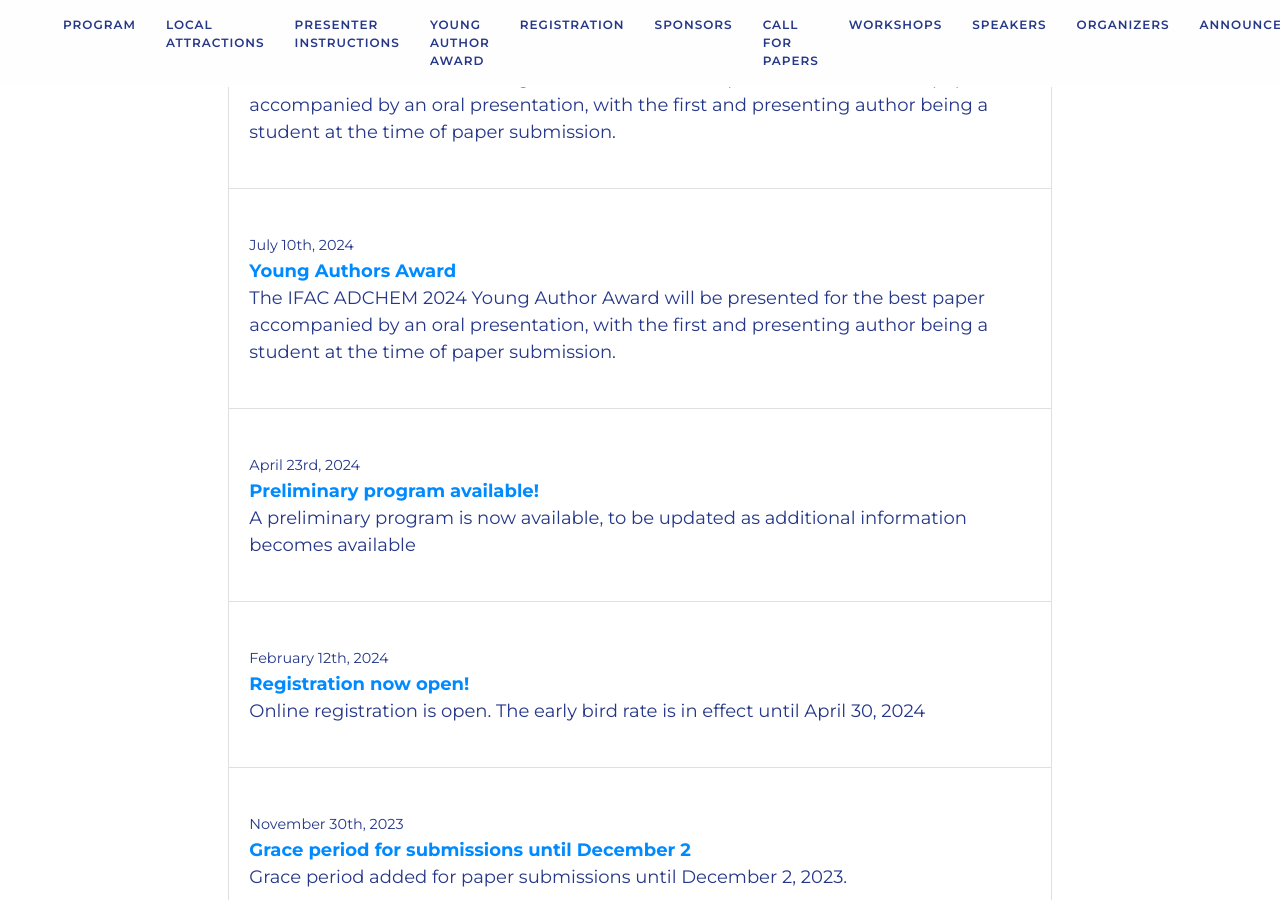
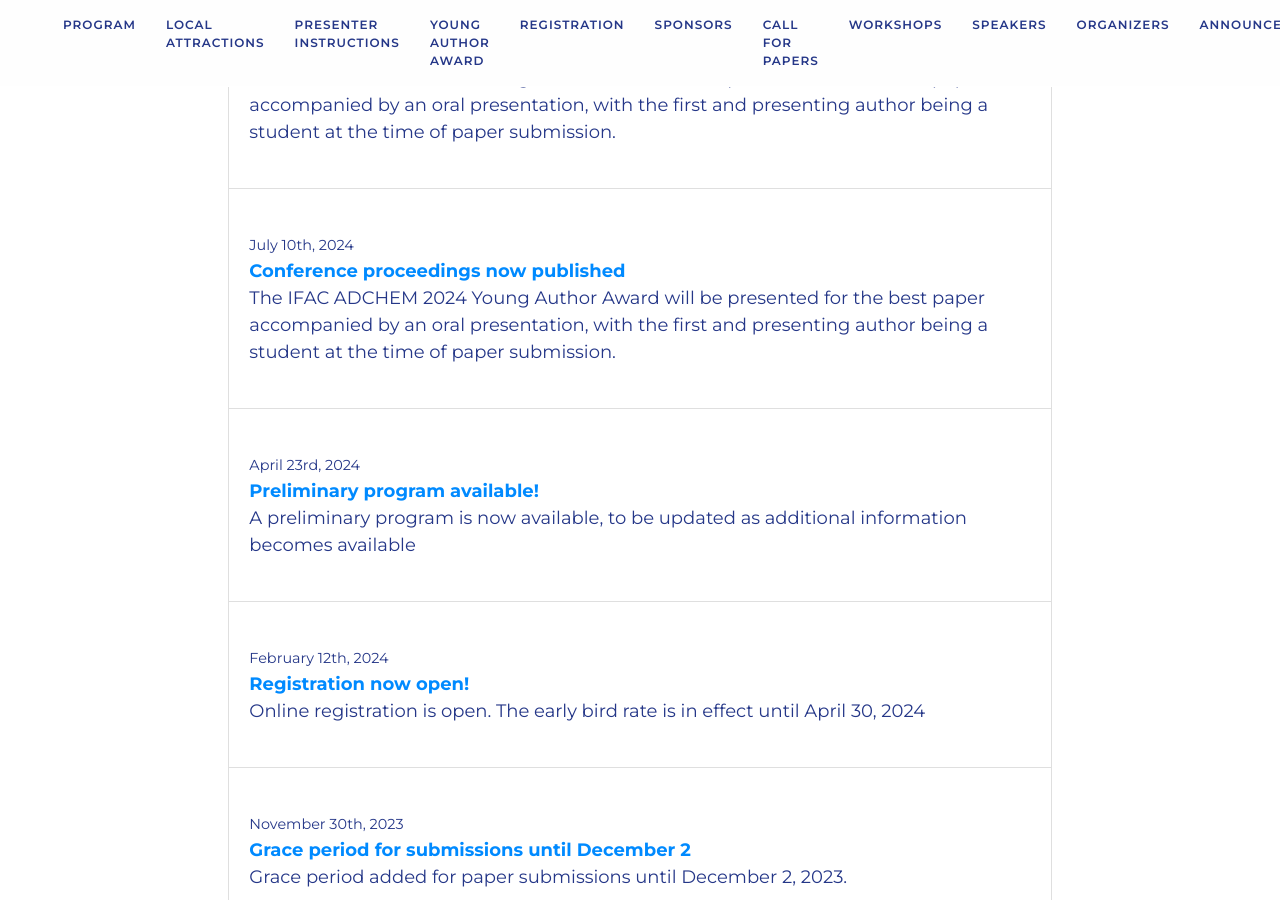
Before and after one commit to daisubc/ADCHEM2024, a Jekyll site: the page built from _pages/announcements.md, in a window 1280 px wide and 900 px high, scrolled down 471 px. Built offline with Jekyll 4.4.1, drawn with Linux system fonts in a browser that asks for light colours; nearby versions of some CDN libraries; some web fonts are replaced.

Commit message:
Update announcements.yml

```diff
--- a/_data/announcements.yml
+++ b/_data/announcements.yml
@@ -1,4 +1,4 @@
-- title: Young Authors Award
+- title: Conference proceedings now published
   date: 2024-07-10
   text: The IFAC ADCHEM 2024 Young Author Award will be presented for the best paper accompanied by an oral presentation, with the first and presenting author being a student at the time of paper submission.
   link: https://www.adchem2024.org/young_award
```
